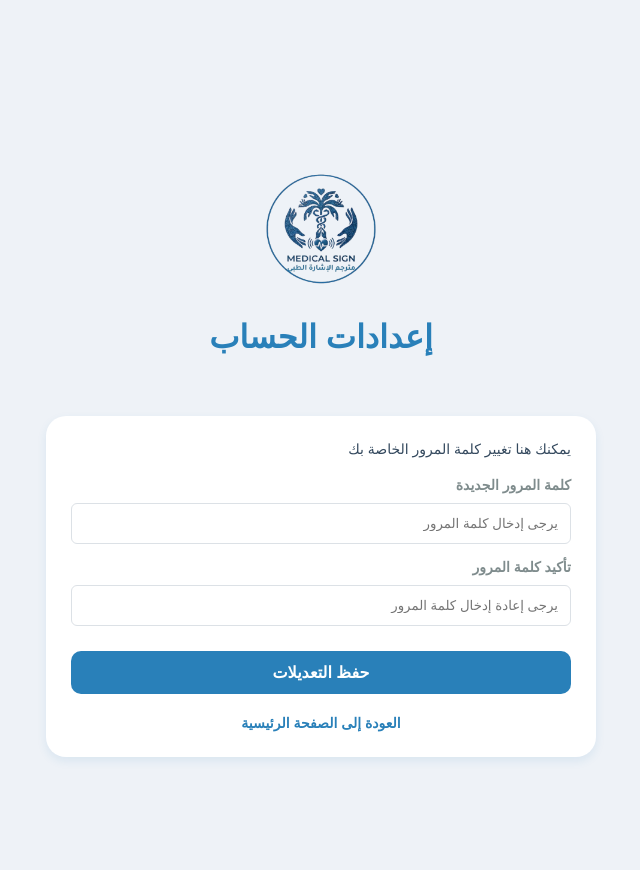
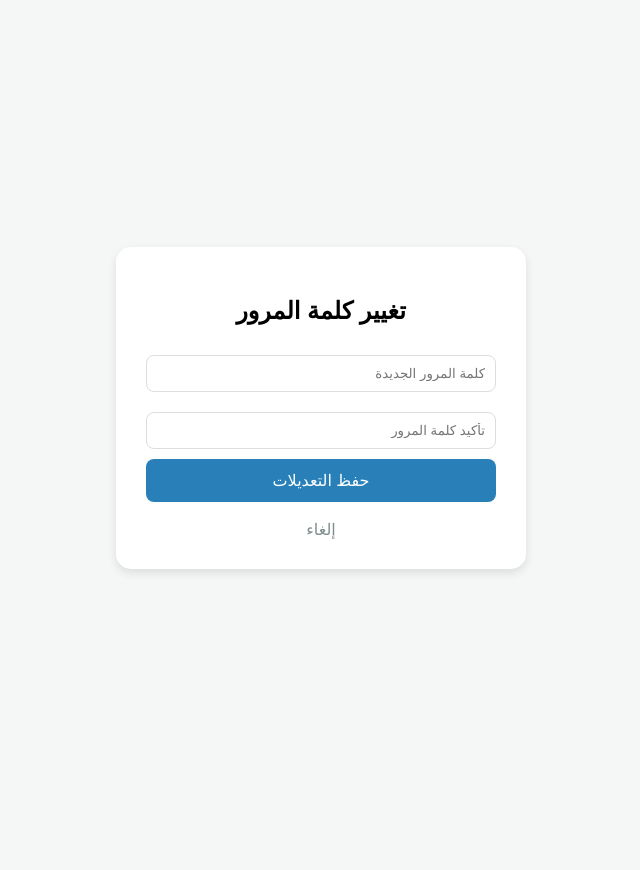
Before and after one commit to 446955897-tech/Medicalsign, a PHP site: page /profile.php in a window 1280 px wide. Shown: the whole page, without its empty margins (319-959 px from the left). After the commit the page ends 573 px from the top, so only its background shows below. Run offline with PHP 8.4, Linux system fonts and the light colour scheme; a user stored in the database is signed in.

Commit message:
Update profile.php

```diff
--- a/profile.php
+++ b/profile.php
@@ -1,33 +1,36 @@
 <?php
-// 1. الاتصال بقاعدة البيانات وبدء الجلسة
+session_start();
 include 'database/db.php';
-session_start();
 
-// 2. التحقق من أن المستخدم مسجل دخوله فعلياً
+// التحقق من أن المستخدم سجل دخوله
 if (!isset($_SESSION['user_id'])) {
     header("Location: login.html");
     exit();
 }
 
 $message = "";
-$user_id = $_SESSION['user_id'];
 
-// 3. معالجة تحديث كلمة المرور عند الضغط على الزر
 if ($_SERVER["REQUEST_METHOD"] == "POST") {
-    $new_password = $_POST['new_password'];
+    $user_id = $_SESSION['user_id'];
+    $new_password = $_POST['password'];
     $confirm_password = $_POST['confirm_password'];
 
-    if (!empty($new_password) && $new_password === $confirm_password) {
-        // تحديث كلمة المرور في الجدول للمستخدم الحالي
+    if ($new_password === $confirm_password) {
+        // تحديث كلمة المرور في قاعدة البيانات
         $sql = "UPDATE users SET password = '$new_password' WHERE user_id = '$user_id'";
 
         if (mysqli_query($conn, $sql)) {
-            $message = "تم تحديث بيانات الحساب بنجاح ✅";
+            // 👇 هنا الرسالة التي طلبتِها
+            echo "<script>
+                    alert('تم حفظ كلمة المرور الجديدة بنجاح ✅');
+                    window.location.href='index.html';
+                  </script>";
+            exit();
         } else {
             $message = "خطأ في التحديث: " . mysqli_error($conn);
         }
     } else {
-        $message = "كلمات المرور غير متطابقة! ❌";
+        $message = "كلمتا المرور غير متطابقتين!";
     }
 }
 ?>
@@ -36,65 +39,33 @@ if ($_SERVER["REQUEST_METHOD"] == "POST") {
 <html lang="ar" dir="rtl">
 <head>
     <meta charset="UTF-8">
-    <title>إعدادات الحساب</title>
-    <link rel="stylesheet" href="CSS/style.css">
-
+    <title>تعديل الملف الشخصي</title>
     <style>
-        /* تنسيقات إضافية لظهور رسالة النجاح بشكل جميل */
-        .success-message-php {
-            background-color: #ebf5fb;
-            color: #2980b9;
-            padding: 10px;
-            border-radius: 10px;
-            margin-top: 15px;
-            text-align: center;
-            font-weight: bold;
-            border: 1px solid #2980b9;
-        }
-        .btn-save { cursor: pointer; }
+        body { font-family: Arial, sans-serif; background-color: #f4f7f6; display: flex; justify-content: center; align-items: center; height: 100vh; direction: rtl; }
+        .card { background: white; padding: 30px; border-radius: 15px; box-shadow: 0 4px 10px rgba(0,0,0,0.1); width: 350px; text-align: center; }
+        input { width: 100%; padding: 10px; margin: 10px 0; border: 1px solid #ddd; border-radius: 8px; box-sizing: border-box; }
+        button { background-color: #2980b9; color: white; border: none; padding: 12px; width: 100%; border-radius: 8px; cursor: pointer; font-size: 16px; }
+        button:hover { background-color: #1a5276; }
+        .error { color: red; margin-bottom: 10px; }
     </style>
 </head>
 <body>
 
-    <div style="text-align: center; margin-top: 20px;">
-        <img src="images/logo.png" width="120">
-    </div>
+<div class="card">
+    <h2>تغيير كلمة المرور</h2>
 
-    <h1 style="text-align: center;">إعدادات الحساب</h1>
+    <?php if ($message != ""): ?>
+        <p class="error"><?php echo $message; ?></p>
+    <?php endif; ?>
 
-    <div class="account-settings">
-        <div class="box-description">
-            يمكنك هنا تغيير كلمة المرور الخاصة بك
-        </div>
-
-        <form method="POST" action="profile.php">
-            <div class="setting-item">
-                <label>كلمة المرور الجديدة</label>
-                <input type="password" name="new_password" placeholder="يرجى إدخال كلمة المرور" required>
-            </div>
-
-            <div class="setting-item">
-                <label>تأكيد كلمة المرور</label>
-                <input type="password" name="confirm_password" placeholder="يرجى إعادة إدخال كلمة المرور" required>
-            </div>
-
-            <button type="submit" class="btn-save">حفظ التعديلات</button>
-        </form>
-
-        <div style="margin-top: 20px; text-align: center;">
-            <a href="index.html" style="color: #2980b9; text-decoration: none; font-weight: bold; font-size: 14px;">
-                العودة إلى الصفحة الرئيسية
-            </a>
-        </div>
-
-        <?php if ($message != ""): ?>
-            <div class="success-message-php">
-                <?php echo $message; ?>
-            </div>
-        <?php endif; ?>
-    </div>
-
-    <script src="JAVA%20S/script.js"></script>
+    <form method="POST">
+        <input type="password" name="password" placeholder="كلمة المرور الجديدة" required>
+        <input type="password" name="confirm_password" placeholder="تأكيد كلمة المرور" required>
+        <button type="submit">حفظ التعديلات</button>
+    </form>
+    <br>
+    <a href="index.html" style="text-decoration: none; color: #7f8c8d;">إلغاء</a>
+</div>
 
 </body>
 </html>
```
